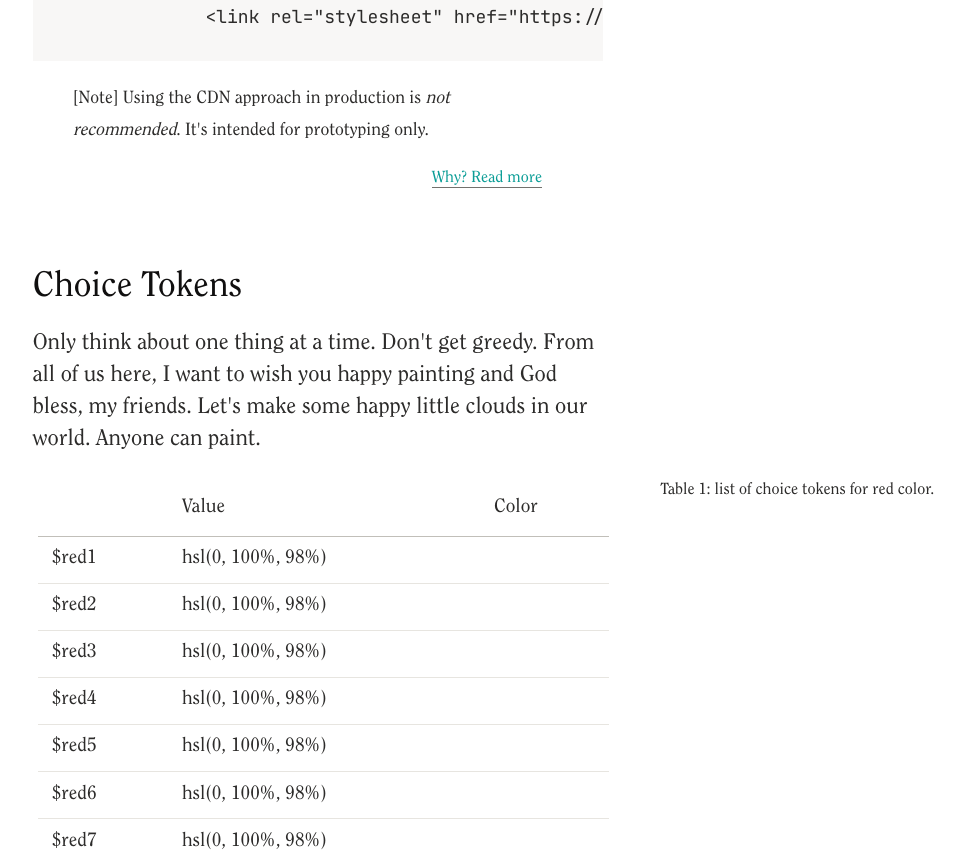
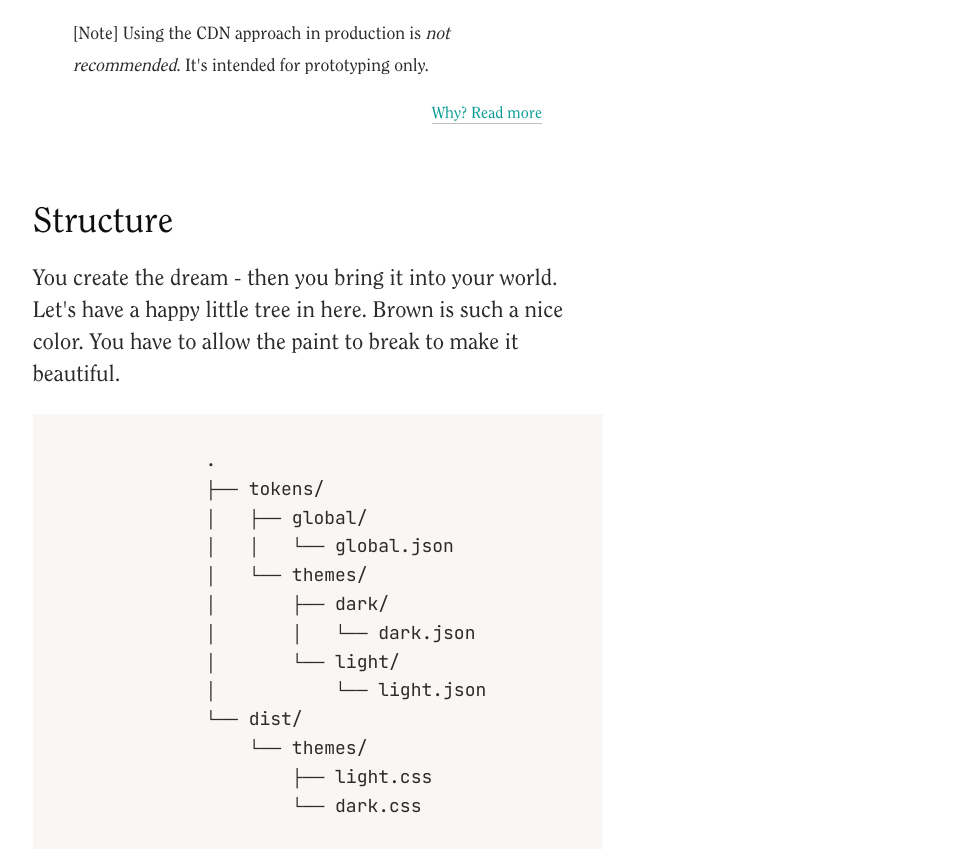
Before and after one commit to planetabhi/sargamcolors.com, a website built with Vite: page index.html in a window 1280 px wide. Shown: the part 1947-2800 px from the top of the page, without its empty margins (195-1159 px from the left). Built offline with nearby package versions, Linux system fonts and the light colour scheme.

Commit message:
site updates

```diff
--- a/index.html
+++ b/index.html
@@ -50,9 +50,7 @@
                 <div class="col-xs"><div class="box">6</div></div>
                 <div class="col-xs"><div class="box">7</div></div>
                 <div class="col-xs"><div class="box">8</div></div>
-            </div>
-
-        </main>
+            </div></main>
 
         <main class="wrap container-fluid"><div class="row">
             <div class="col-xs first-xs"><div class="box">Red</div></div>
@@ -174,8 +172,43 @@
                 <p>[Note] Using the CDN approach in production is <em>not recommended</em>. It's intended for prototyping only.</p>
                 <footer><a href="#">Why? Read more</a></footer>
               </blockquote>
+            </section>
 
-            </section>
+            <section>
+                <h2>Structure</h2>
+                <p>You create the dream - then you bring it into your world. Let's have a happy little tree in here. Brown is such a nice color. You have to allow the paint to break to make it beautiful.</p>
+                <pre class="code">
+                .
+                ├── tokens/
+                │   ├── global/
+                │   │   └── global.json
+                │   └── themes/
+                │       ├── dark/
+                │       │   └── dark.json
+                │       └── light/
+                │           └── light.json
+                └── dist/
+                    └── themes/
+                        ├── light.css
+                        └── dark.css
+                  </pre>
+
+                </section>
+
+                <section>
+                    <h2>Building themes</h2>
+                    <subtitle>Light</subtitle>
+                    <p>You create the dream - then you bring it into your world. Let's have a happy little tree in here. Brown is such a nice color. You have to allow the paint to break to make it beautiful.</p>
+                    <ul>
+                        <li>Build theme: <span class="code">npm run build:tokens -- --theme=light</span></li>
+                        <li><a href="#">Get a Figma copy for light theme</a></li>
+                    </ul>
+                    <subtitle>Dark</subtitle>
+                    <p>You create the dream - then you bring it into your world. Let's have a happy little tree in here. Brown is such a nice color. You have to allow the paint to break to make it beautiful.</p>
+                    <ul>
+                        <li>Build theme: <span class="code">npm run build:tokens -- --theme=dark</span></li>
+                        <li><a href="#">Get a Figma copy for light theme</a></li>
+                    </ul>
 
             <section>
               <h2>Choice Tokens</h2>
--- a/style.css
+++ b/style.css
@@ -268,7 +268,7 @@ header{ text-align: center; width: 100%; max-width: 800px; margin: 0 auto;}
 main.wrap{ box-sizing: border-box; width: 96%; max-width: 1400px; margin: .2rem auto; }
 .col-xs {padding-right: .1rem !important; padding-left: .1rem !important;}
 
-.box {height: 40px; color: var(--text-secondary); line-height: 32px; font-size: 14px; font-weight: 400;}
+.box {height: 32px; color: var(--text-secondary); line-height: 32px; font-size: 14px; font-weight: 400;}
 .red1 {background-color: var(--red1);}
 .red2 {background-color: var(--red2);}
 .red3 {background-color: var(--red3);}
@@ -437,7 +437,7 @@ figure.fullwidth figcaption { margin-right: 24%; }
 
 a { color: var(--link-subtle);
     text-decoration: none;
-    border-bottom: 1px solid var(--border-strong);
+    border-bottom: 1px solid var(--border-default);
     padding-bottom: 1px; }
 
 a:hover { color: var(--link-hover);}
```
